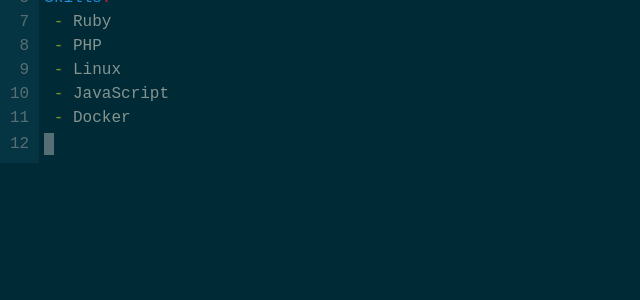
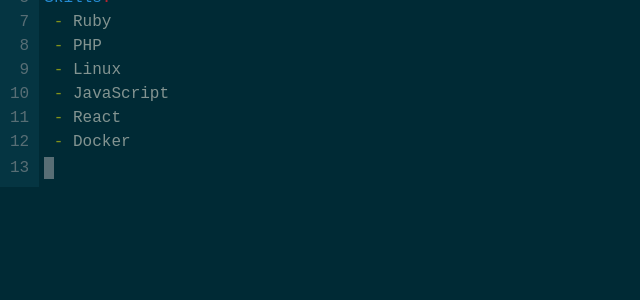
Before and after one commit to dfedde/dfedde.github.io, a Jekyll site: the page index.html, which Jekyll copies as it is, in a window 1280 px wide. Shown: the part 137-437 px from the top of the page, without its empty margins (0-640 px from the left). Built offline with Jekyll 4.4.1, drawn with Linux system fonts in a browser that asks for light colours.

Commit message:
Update index.html

```diff
--- a/index.html
+++ b/index.html
@@ -40,10 +40,13 @@
   <span class="number">10</span><span class="green">   - </span><span class="grey">JavaScript</span>
   </p>
   <p>
-  <span class="number">11</span><span class="green">   - </span><span class="grey">Docker</span>
+  <span class="number">11</span><span class="green">   - </span><span class="grey">React</span>
   </p>
   <p>
-    <span class="number">12</span><span class="cursor"> </span>
+  <span class="number">12</span><span class="green">   - </span><span class="grey">Docker</span>
+  </p>
+  <p>
+    <span class="number">13</span><span class="cursor"> </span>
   </p>
 </div>
 <footer class="gray">
```
